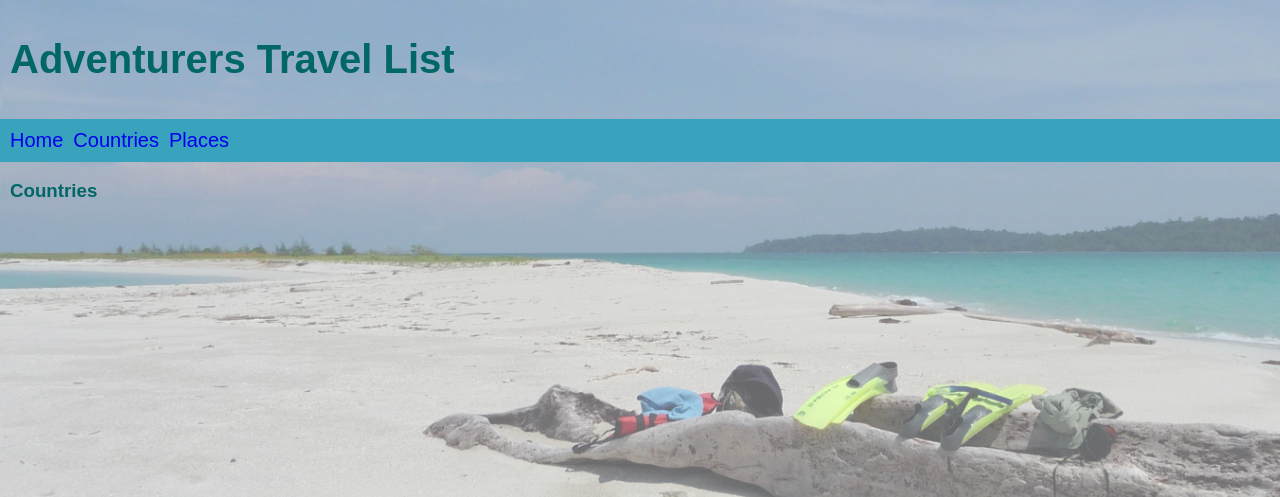
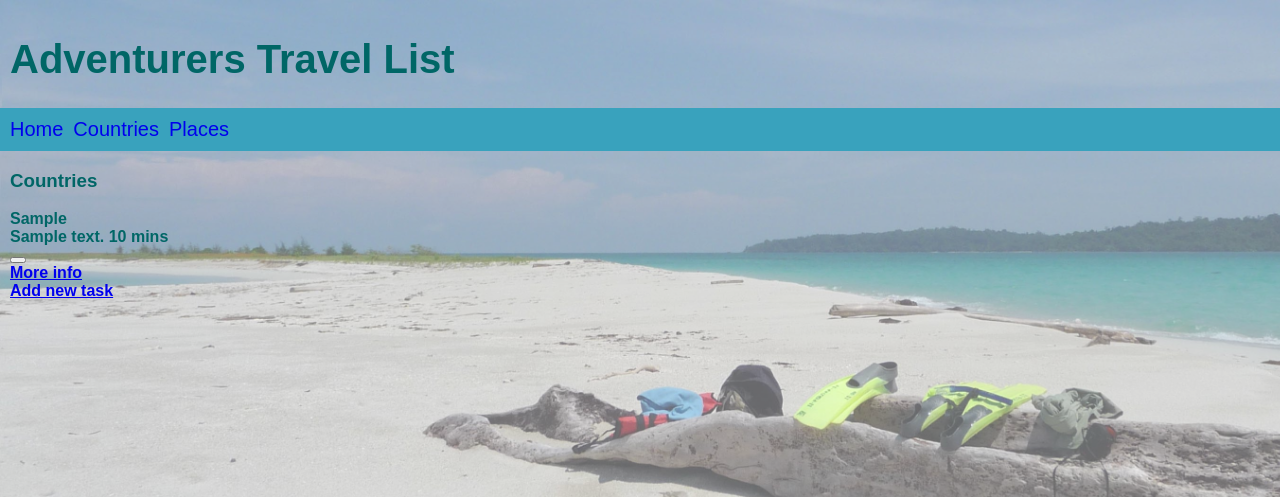
Before and after one commit to LucySaluki/adventurers_app, a Flask app: template templates/countries/show.html in a window 1280 px wide. Shown: the top 497 px of the page. Run offline with Flask 2, Linux system fonts and the light colour scheme; the template is opened without the code that fills it: most values are stand-ins (such as "Sample title", 1, 10 or a date in 2020).

Commit message:
more css style added

```diff
--- a/repositories/place_repository.py
+++ b/repositories/place_repository.py
@@ -24,7 +24,7 @@
     results = run_sql(sql)
 
     for row in results:
-        country = country_repository.select(row["id"])
+        country = country_repository.select(row["country_id"])
         place=Place(row['place_name'],row['description'],row['place_type'],country,row['visited'],row['id'])
         places.append(place)
     return places
--- a/static/style.css
+++ b/static/style.css
@@ -22,6 +22,7 @@
    padding:10px;
    font-size:40px;
    color:rgb(0, 102, 102);
+   margin-block-end: 0em;
  }
 
 .nav-menu{
@@ -51,3 +52,18 @@
   color:rgb(0, 102, 102);
   font-weight: bold;
 }
+
+.place {
+  display:flex;
+  justify-items: center;
+  background-color: white;
+  border-radius: 5px;
+  border-style: groove;
+  border-color:darkcyan;
+  padding: 10px;
+  font-family: 'Montserrat', sans-serif;
+  margin: 20px 10px;
+  width:35%;
+  min-width: 200px;
+  max-width:500px;
+}
--- a/templates/base.html
+++ b/templates/base.html
@@ -3,6 +3,7 @@
 <head>
   <meta charset="UTF-8">
   <meta name="viewport" content="width=device-width, initial-scale=1.0">
+  <link href="https://fonts.googleapis.com/css2?family=Montserrat:wght@200&display=swap" rel="stylesheet">
   <link rel="stylesheet" href="{{ url_for('static', filename='style.css') }}">
   <title>Adventurers Travel List</title>
 </head>
--- a/templates/countries/show.html
+++ b/templates/countries/show.html
@@ -2,6 +2,32 @@
 {% block content %}
 
 <h3>Countries</h3>
-<p></p>
+
+{% for country in countries %}
+  <div class="country">
+    <div class="content">
+      {{task.user.first_name}}
+      <div class="description">
+        {{task.description}}
+        <span class="duration">{{task.duration}} mins</span>
+      </div>
+      <div class="buttons">
+        <form class="delete-form" action="/tasks/{{task.id}}/delete" method="POST">
+          <button class="trash-button"><i class="fa fa-trash-o fa-3x" style="color:red" aria-hidden="true"></i></button>
+        </form>
+        {% if task.completed == True %}
+          <i class="fa fa-check fa-2x" style="color:green" aria-hidden="true"></i>
+        {% else %}
+          <i class="fa fa-times fa-2x" aria-hidden="true"></i>
+        {% endif %}
+
+        <a href="/tasks/{{ task.id }} ">More info</a>
+      </div>
+    </div>
+  </div>
+{% endfor %}
+
+<a href="/tasks/new">Add new task</a>
+
 
 {% endblock %}
```
Also changed, not shown: console.py (+10 -3 lines), templates/places/index.html (+31 -0 lines).
